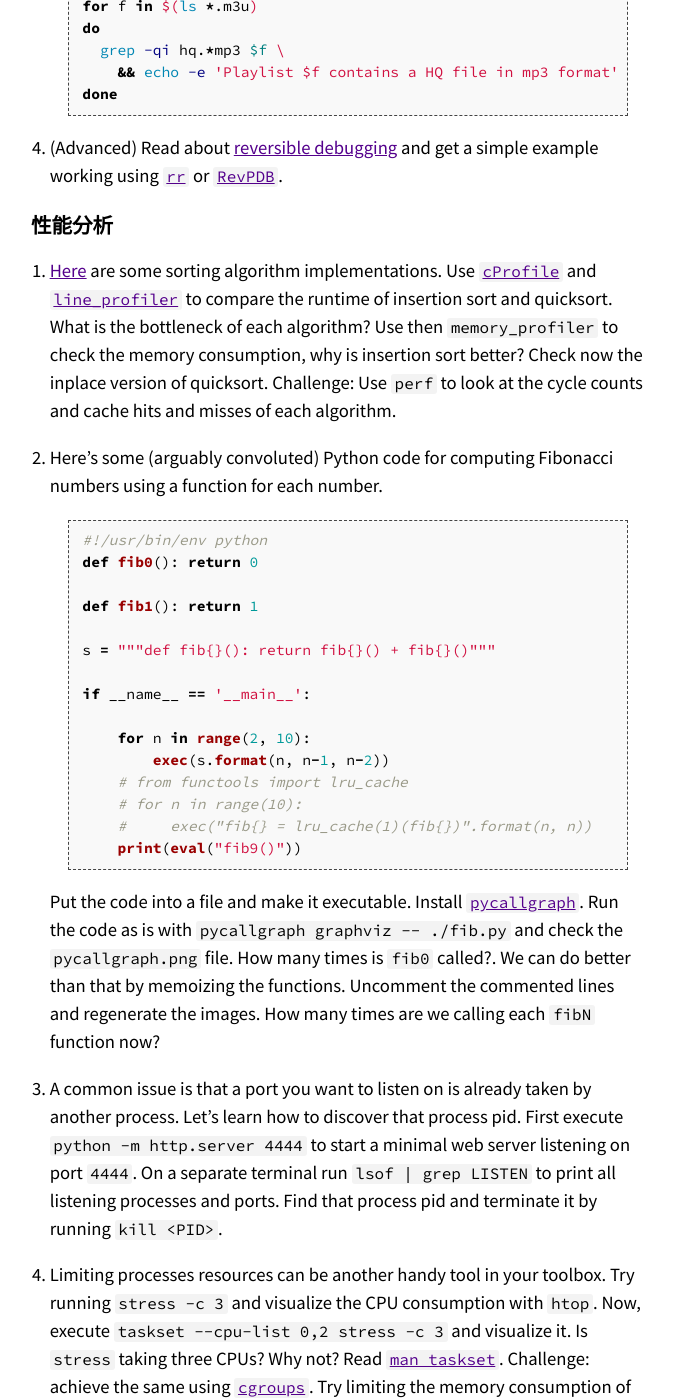
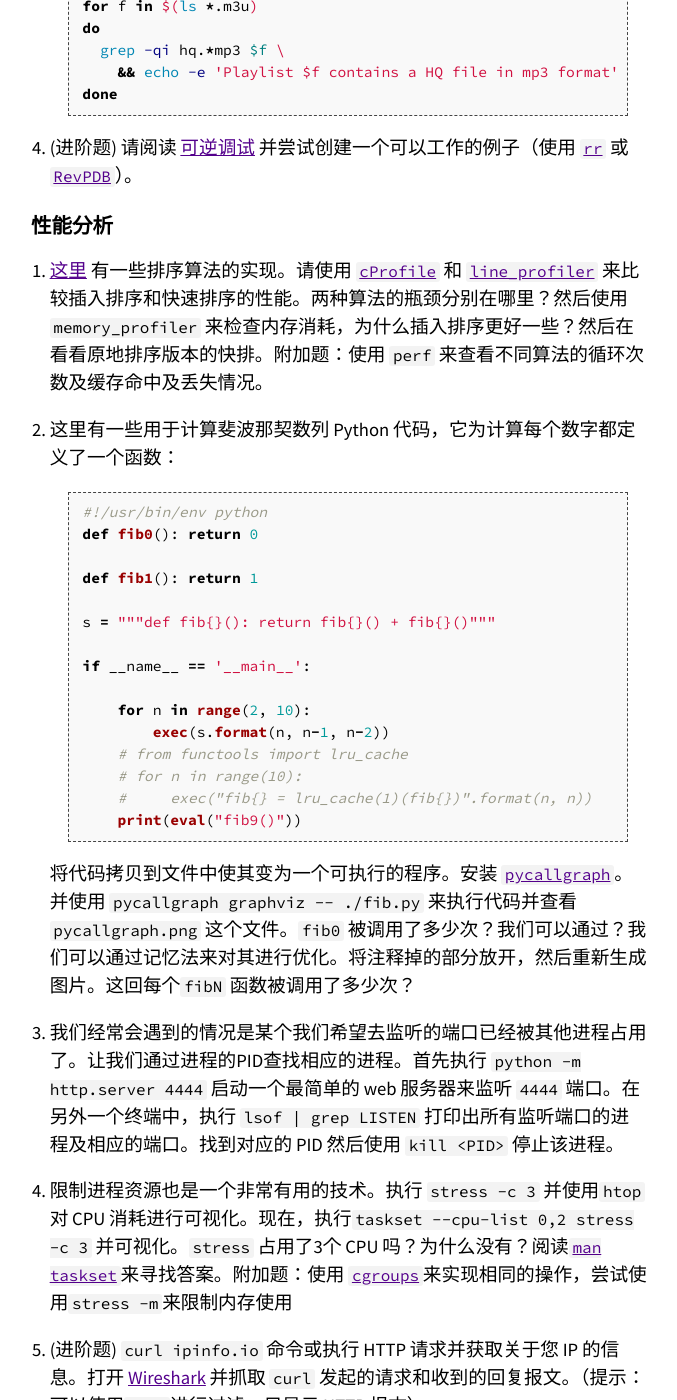
Before and after one commit to missing-semester-cn/missing-semester-cn.github.io, a Jekyll site: the page built from _2020/debugging-profiling.md, in a window 1280 px wide and 1400 px high, scrolled down 14533 px. Shown: the whole window, without its empty margins (301-978 px from the left). Built offline with Jekyll 4.4.1, drawn with Linux system fonts in a browser that asks for light colours; some of the changed text lies outside the part shown.

Commit message:
update trans

````diff
--- a/_2020/debugging-profiling.md
+++ b/_2020/debugging-profiling.md
@@ -452,13 +452,11 @@ Summary
 # 课后练习
 
 ## 调试
-1. Use `journalctl` on Linux or `log show` on macOS to get the super user accesses and commands in the last day.
-If there aren't any you can execute some harmless commands such as `sudo ls` and check again.
+1. 使用 Linux 上的 `journalctl` 或 macOS 上的 `log show` 命令来获取最近一天中超级用户的登陆信息及其所执行的指令。如果找不到相关信息，您可以执行一些无害的命令，例如`sudo ls` 然后再次查看。
 
-1. Do [this](https://github.com/spiside/pdb-tutorial) hands on `pdb` tutorial to familiarize yourself with the commands. For a more in depth tutorial read [this](https://realpython.com/python-debugging-pdb).
+2. 学习 [这份](https://github.com/spiside/pdb-tutorial) `pdb` 实践教程并熟悉相关的命令。更深入的信息您可以参考[这份](https://realpython.com/python-debugging-pdb)教程。
 
-1. Install [`shellcheck`](https://www.shellcheck.net/) and try checking the following script. What is wrong with the code? Fix it. Install a linter plugin in your editor so you can get your warnings automatically.
-
+3. 安装 [`shellcheck`](https://www.shellcheck.net/) 并尝试对下面的脚本进行检查。这段代码有什么问题吗？请修复相关问题。在您的编辑器中安装一个linter差距，这样它就可以自动地显示相关警告信息。
    ```bash
    #!/bin/sh
    ## Example: a typical script with several problems
@@ -469,14 +467,13 @@ If there aren't any you can execute some harmless commands such as `sudo ls` and
    done
    ```
 
-1. (Advanced) Read about [reversible debugging](https://undo.io/resources/reverse-debugging-whitepaper/) and get a simple example working using [`rr`](https://rr-project.org/) or [`RevPDB`](https://morepypy.blogspot.com/2016/07/reverse-debugging-for-python.html).
+4. (进阶题) 请阅读 [可逆调试](https://undo.io/resources/reverse-debugging-whitepaper/) 并尝试创建一个可以工作的例子（使用 [`rr`](https://rr-project.org/) 或 [`RevPDB`](https://morepypy.blogspot.com/2016/07/reverse-debugging-for-python.html)）。
 
 ## 性能分析
 
-1. [Here](/static/files/sorts.py) are some sorting algorithm implementations. Use [`cProfile`](https://docs.python.org/3/library/profile.html) and [`line_profiler`](https://github.com/rkern/line_profiler) to compare the runtime of insertion sort and quicksort. What is the bottleneck of each algorithm? Use then `memory_profiler` to check the memory consumption, why is insertion sort better? Check now the inplace version of quicksort. Challenge: Use `perf` to look at the cycle counts and cache hits and misses of each algorithm.
+1. [这里](/static/files/sorts.py) 有一些排序算法的实现。请使用 [`cProfile`](https://docs.python.org/3/library/profile.html) 和 [`line_profiler`](https://github.com/rkern/line_profiler) 来比较插入排序和快速排序的性能。两种算法的瓶颈分别在哪里？然后使用 `memory_profiler` 来检查内存消耗，为什么插入排序更好一些？然后在看看原地排序版本的快排。附加题：使用 `perf` 来查看不同算法的循环次数及缓存命中及丢失情况。
 
-1. Here's some (arguably convoluted) Python code for computing Fibonacci numbers using a function for each number.
-
+2. 这里有一些用于计算斐波那契数列 Python 代码，它为计算每个数字都定义了一个函数：
    ```python
    #!/usr/bin/env python
    def fib0(): return 0
@@ -494,13 +491,9 @@ If there aren't any you can execute some harmless commands such as `sudo ls` and
        #     exec("fib{} = lru_cache(1)(fib{})".format(n, n))
        print(eval("fib9()"))
    ```
+   将代码拷贝到文件中使其变为一个可执行的程序。安装 [`pycallgraph`](http://pycallgraph.slowchop.com/en/master/)。并使用 `pycallgraph graphviz -- ./fib.py` 来执行代码并查看`pycallgraph.png` 这个文件。`fib0` 被调用了多少次？我们可以通过？我们可以通过记忆法来对其进行优化。将注释掉的部分放开，然后重新生成图片。这回每个`fibN` 函数被调用了多少次？
+3. 我们经常会遇到的情况是某个我们希望去监听的端口已经被其他进程占用了。让我们通过进程的PID查找相应的进程。首先执行 `python -m http.server 4444` 启动一个最简单的 web 服务器来监听 `4444` 端口。在另外一个终端中，执行 `lsof | grep LISTEN` 打印出所有监听端口的进程及相应的端口。找到对应的 PID 然后使用 `kill <PID>` 停止该进程。
 
-   Put the code into a file and make it executable. Install [`pycallgraph`](http://pycallgraph.slowchop.com/en/master/). Run the code as is with `pycallgraph graphviz -- ./fib.py` and check the `pycallgraph.png` file. How many times is `fib0` called?. We can do better than that by memoizing the functions. Uncomment the commented lines and regenerate the images. How many times are we calling each `fibN` function now?
+4. 限制进程资源也是一个非常有用的技术。执行 `stress -c 3` 并使用`htop` 对 CPU 消耗进行可视化。现在，执行`taskset --cpu-list 0,2 stress -c 3` 并可视化。`stress` 占用了3个 CPU 吗？为什么没有？阅读[`man taskset`](http://man7.org/linux/man-pages/man1/taskset.1.html)来寻找答案。附加题：使用 [`cgroups`](http://man7.org/linux/man-pages/man7/cgroups.7.html)来实现相同的操作，尝试使用`stress -m`来限制内存使用
 
-1. A common issue is that a port you want to listen on is already taken by another process. Let's learn how to discover that process pid. First execute `python -m http.server 4444` to start a minimal web server listening on port `4444`. On a separate terminal run `lsof | grep LISTEN` to print all listening processes and ports. Find that process pid and terminate it by running `kill <PID>`.
-
-1. Limiting processes resources can be another handy tool in your toolbox.
-Try running `stress -c 3` and visualize the CPU consumption with `htop`. Now, execute `taskset --cpu-list 0,2 stress -c 3` and visualize it. Is `stress` taking three CPUs? Why not? Read [`man taskset`](http://man7.org/linux/man-pages/man1/taskset.1.html).
-Challenge: achieve the same using [`cgroups`](http://man7.org/linux/man-pages/man7/cgroups.7.html). Try limiting the memory consumption of `stress -m`.
-
-1. (Advanced) The command `curl ipinfo.io` performs a HTTP request an fetches information about your public IP. Open [Wireshark](https://www.wireshark.org/) and try to sniff the request and reply packets that `curl` sent and received. (Hint: Use the `http` filter to just watch HTTP packets).
+5. (进阶题) `curl ipinfo.io` 命令或执行 HTTP 请求并获取关于您 IP 的信息。打开 [Wireshark](https://www.wireshark.org/) 并抓取 `curl` 发起的请求和收到的回复报文。（提示：可以使用`http`进行过滤，只显示 HTTP 报文）
````
Also changed, not shown: other parts of _2020/debugging-profiling.md (+1 -1 lines).
